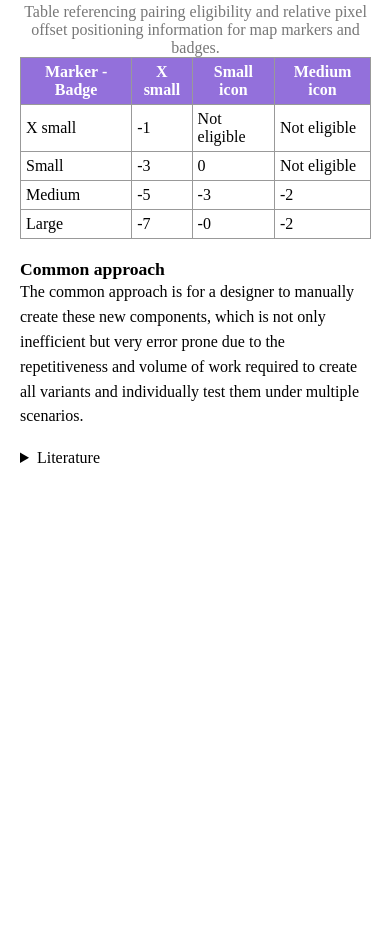
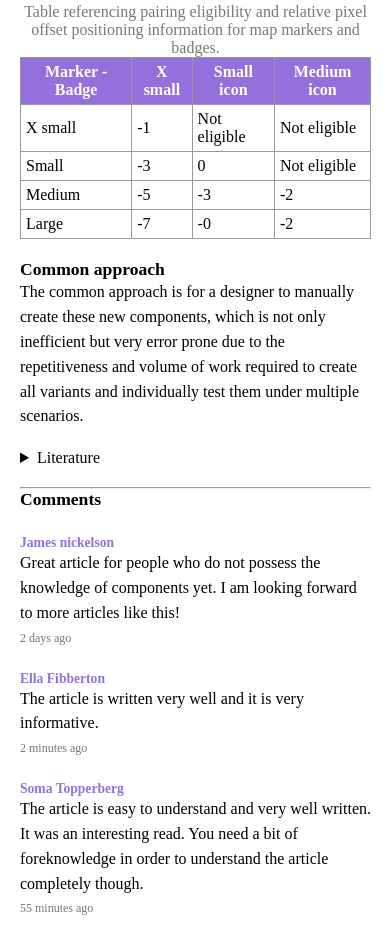
Before and after one commit to CPhilipse/IWDER, a plain HTML site: page index.html in a window 390 px wide. Shown: the part 1037-1973 px from the top of the page. Before the commit the page ends 1524 px from the top, so only its background shows below. Drawn offline with Linux system fonts and the light colour scheme.

Commit message:
Feature(:sparkles:): responsive comments section.

```diff
--- a/css/master.css
+++ b/css/master.css
@@ -123,10 +123,21 @@ h1 {
 }
 
 h2 {
-    /* standard size 210% so when the body font-size is adjusted,
-    the h1 will scale down automatically with it */
     font-size: 110%;
     font-weight: 600;
+}
+
+h3 {
+    font-size: 85%;
+    font-weight: 600;
+    color: mediumpurple;
+    padding: 10px 0 0;
+}
+
+h4 {
+    font-size: 75%;
+    font-weight: 400;
+    color: #777777;
 }
 
 p {
@@ -149,6 +160,18 @@ figcaption {
     /* margin 0 on top and on the right and left have it position automatically in the 40% with.
     This centers the content. */
     margin: 0 auto;
+}
+
+.commentsContainer {
+    margin-top: 20px;
+}
+
+.commentsContainer .comment {
+    margin-top: 15px;
+}
+
+.commentsContainer p {
+    margin-bottom: 5px;
 }
 
 @media only screen and (max-width: 1400px) {
--- a/index.html
+++ b/index.html
@@ -95,6 +95,28 @@
                 </a>
                 <p>This article originates from the Medium platform. Published at <time datetime="2021-02-09">9 Feb.</time></p>
             </details>
+
+            <section class="commentsContainer">
+                <hr />
+                <h2>Comments</h2>
+                <section class="comment">
+                    <h3>James nickelson</h3>
+                    <p>Great article for people who do not possess the knowledge of components yet. I am looking
+                        forward to more articles like this!</p>
+                    <h4>2 days ago</h4>
+                </section>
+                <section class="comment">
+                    <h3>Ella Fibberton</h3>
+                    <p>The article is written very well and it is very informative.</p>
+                    <h4>2 minutes ago</h4>
+                </section>
+                <section class="comment">
+                    <h3>Soma Topperberg</h3>
+                    <p>The article is easy to understand and very well written. It was an interesting read.
+                    You need a bit of foreknowledge in order to understand the article completely though.</p>
+                    <h4>55 minutes ago</h4>
+                </section>
+            </section>
         </article>
     </main>
 </body>
```
